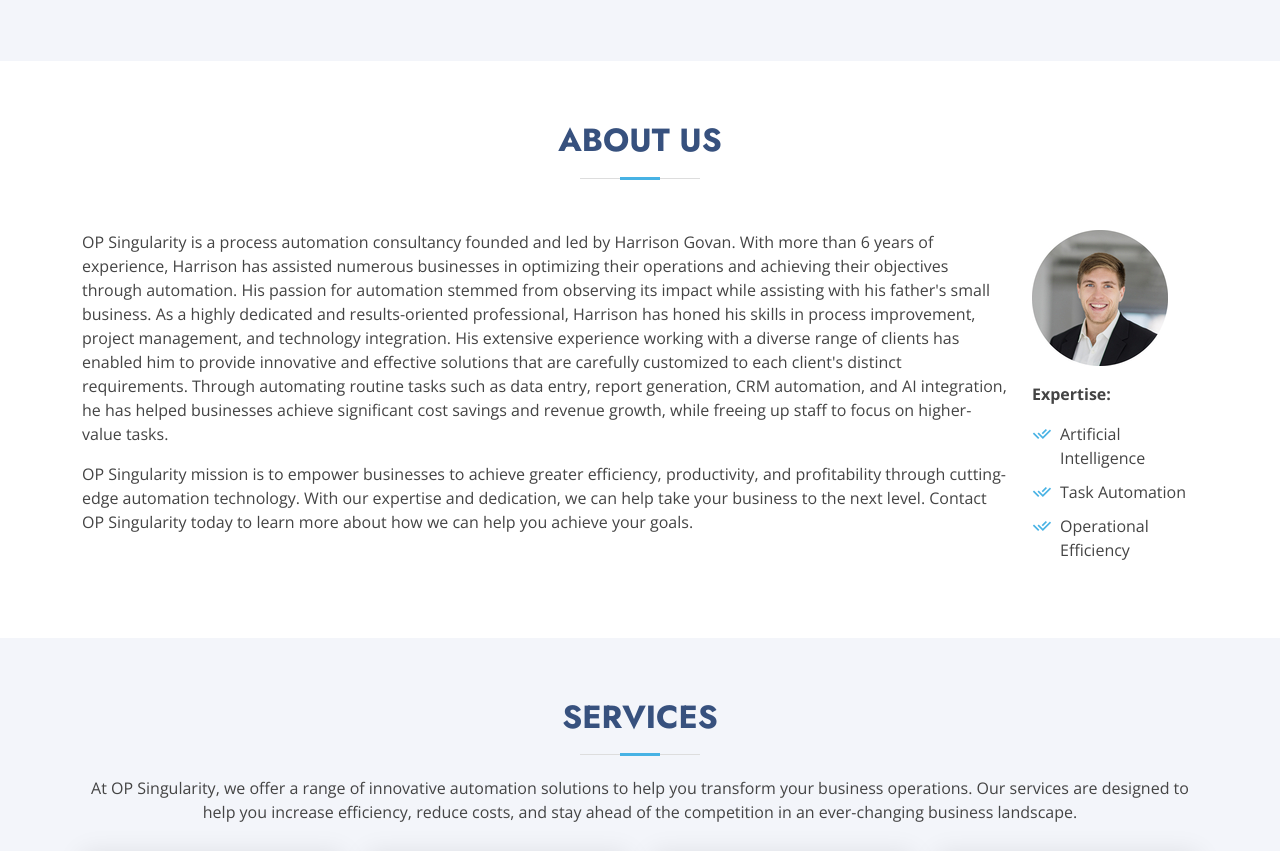
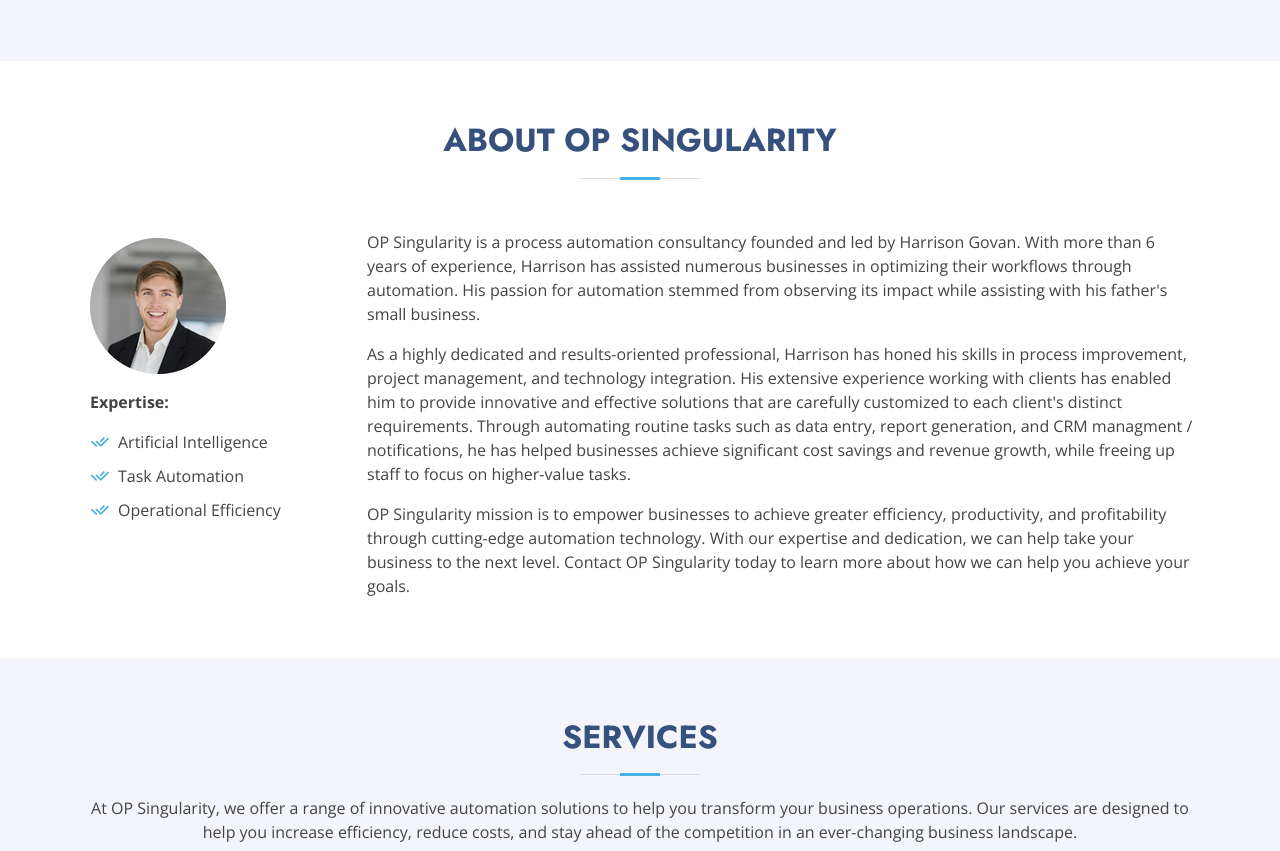
Before and after one commit to opsingularity/opsingularity.github.io, a plain HTML site: page index.html in a window 1280 px wide. Shown: the part 1580-2431 px from the top of the page. Drawn offline with nearby package versions, Linux system fonts and the light colour scheme.

Commit message:
Update index.html

```diff
--- a/index.html
+++ b/index.html
@@ -191,22 +191,36 @@
       <div class="container" data-aos="fade-up">
 
         <div class="section-title">
-          <h2>About Us</h2>
+          <h2>About OP Singularity</h2>
         </div>
 
         <div class="row content">
+          <div class="col-xl-3 col-md-6" data-aos="zoom-in" data-aos-delay="200">
+            <div class="justify-content-center">
+              <img src="assets/img/Webp.net-resizeimage (1).jpg" class="img-fluid animated p-2" alt="">
+              <div class="p-2">
+                <p><strong>Expertise:</strong></p>
+                <ul>
+                  <li><i class="ri-check-double-line"></i> Artificial Intelligence</li>
+                  <li><i class="ri-check-double-line"></i> Task Automation</li>
+                  <li><i class="ri-check-double-line"></i> Operational Efficiency</li>
+                </ul>
+              </div>
+            </div>
+          </div>
           <div class="col">
             <p>
               OP Singularity is a process automation consultancy founded and led by Harrison Govan. With more than 6
-              years of experience, Harrison has assisted numerous businesses in optimizing their operations and
-              achieving
-              their objectives through automation. His passion for automation stemmed from observing its impact while
-              assisting with his father's small business. As a highly dedicated and results-oriented professional,
-              Harrison has
+              years of experience, Harrison has assisted numerous businesses in optimizing their workflows through
+              automation. His passion for automation stemmed from observing its impact while
+              assisting with his father's small business.
+            </p>
+            <p>
+              As a highly dedicated and results-oriented professional, Harrison has
               honed his skills in process improvement, project management, and technology integration. His extensive
-              experience working with a diverse range of clients has enabled him to provide innovative and effective
+              experience working with clients has enabled him to provide innovative and effective
               solutions that are carefully customized to each client's distinct requirements. Through automating routine
-              tasks such as data entry, report generation, CRM automation, and AI integration, he has helped businesses
+              tasks such as data entry, report generation, and CRM managment / notifications, he has helped businesses
               achieve significant cost savings and revenue growth, while freeing up staff to focus on higher-value
               tasks.
             </p>
@@ -215,20 +229,7 @@
               profitability through cutting-edge automation technology. With our expertise and dedication, we can help
               take your business to the next level. Contact OP Singularity today to learn more about how we can help you
               achieve your goals.
-
             </p>
-          </div>
-          <div class="col col-lg-2 col-md-6" data-aos="zoom-in" data-aos-delay="200">
-            <img src="assets/img/Webp.net-resizeimage (1).jpg" class="img-fluid animated" alt="">
-            <div>
-              <p></p>
-              <p><strong>Expertise:</strong></p>
-              <ul>
-                <li><i class="ri-check-double-line"></i> Artificial Intelligence</li>
-                <li><i class="ri-check-double-line"></i> Task Automation</li>
-                <li><i class="ri-check-double-line"></i> Operational Efficiency</li>
-              </ul>
-            </div>
           </div>
         </div>
       </div>
```
